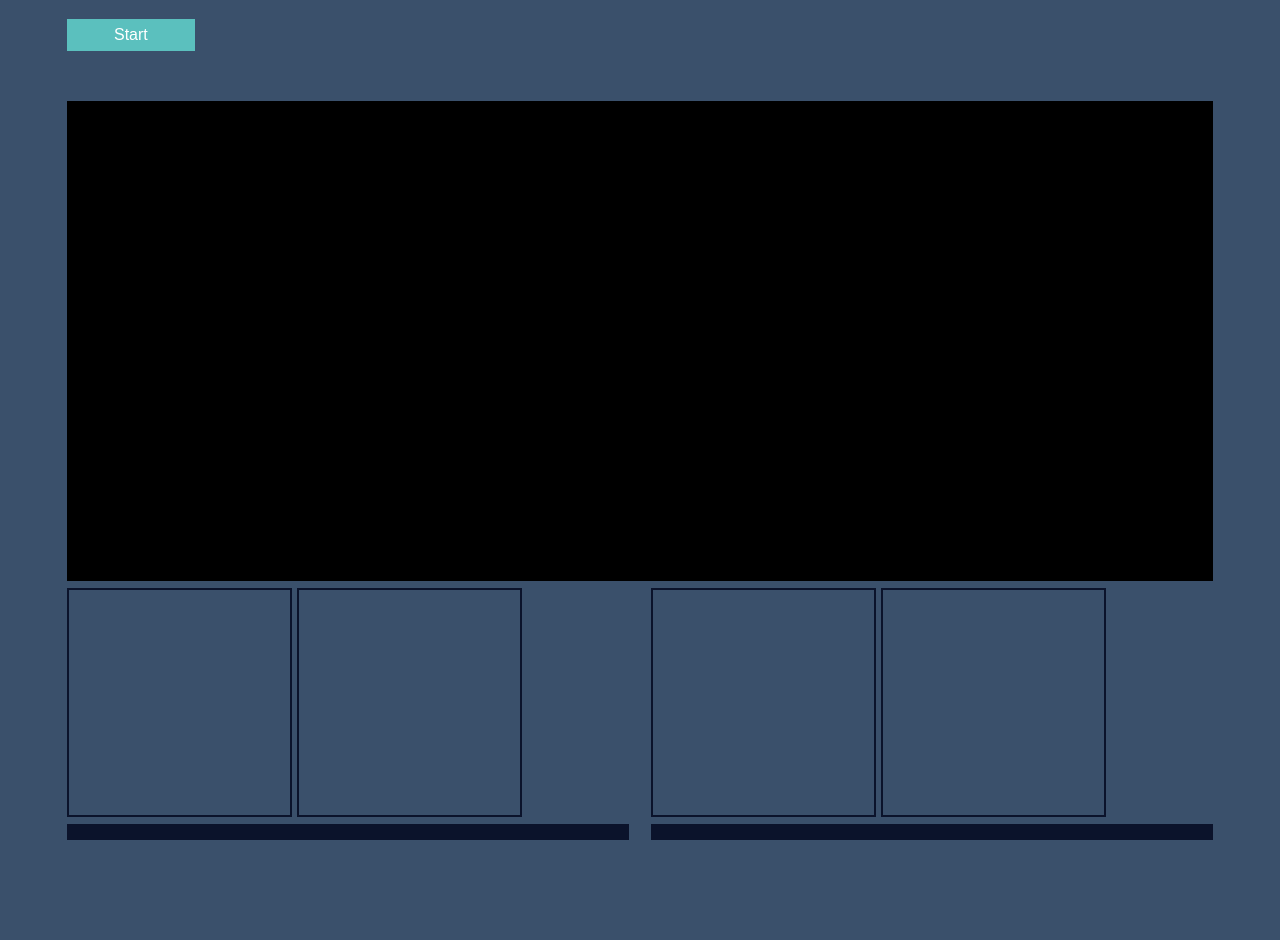
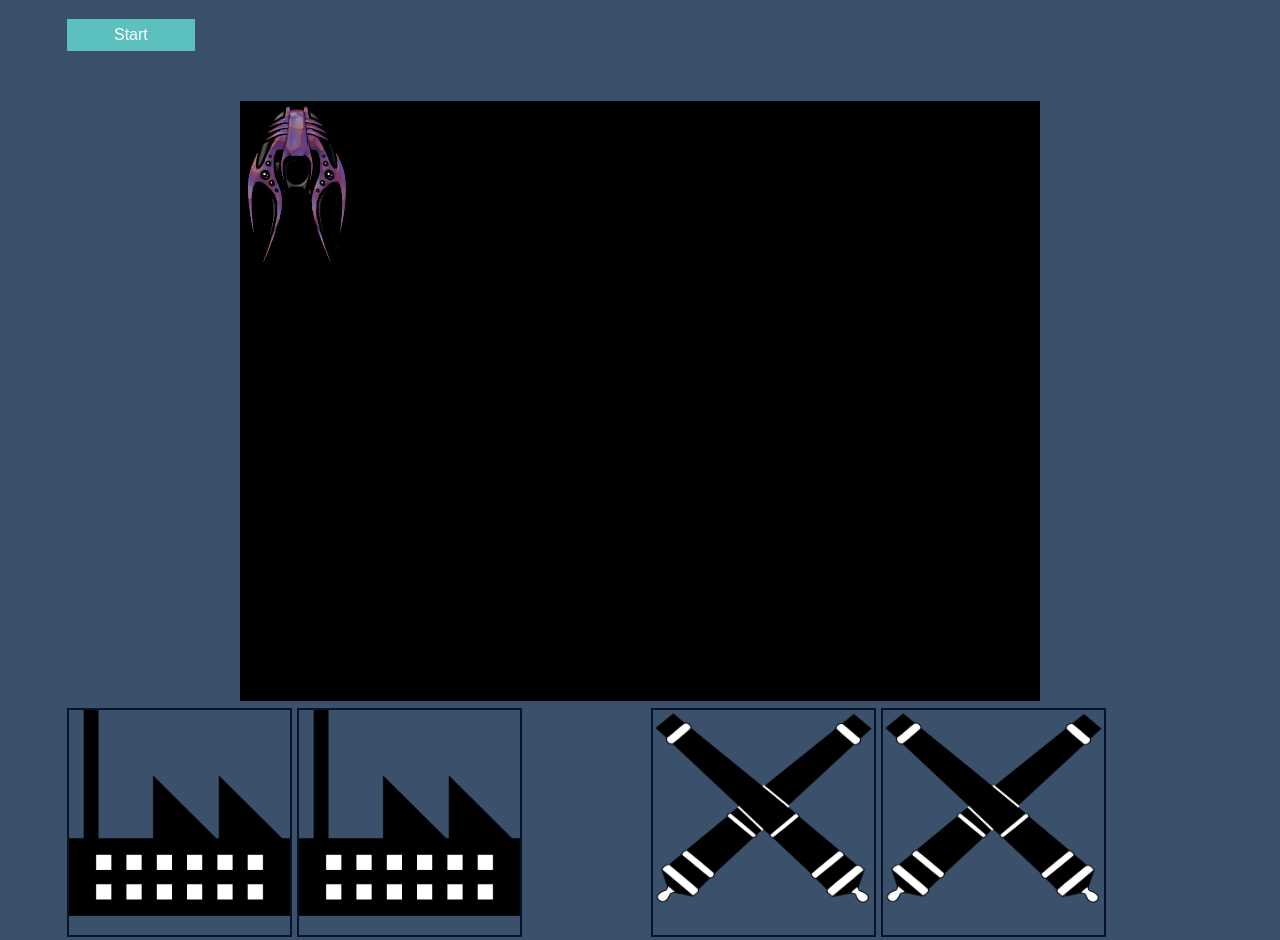
Before and after one commit to rickposp/BrowserGamePractice, a website with bundled scripts: page WebContent/index.html in a window 1280 px wide. Shown: the top 940 px of the page. Before the commit the page ends 840 px from the top, so only its background shows below. Built offline with nearby package versions, Linux system fonts and the light colour scheme; files whose address does not match are found by name.

Commit message:
- adding sprite to animation pane - fixing bug where bucket.get_name was being used instead of bucket.name - changing urls for images to pull from img folder instead of root directory to keep things organized

```diff
--- a/WebContent/gulpfile.babel.js
+++ b/WebContent/gulpfile.babel.js
@@ -21,7 +21,7 @@ gulp.task('clean', function() {
 
 gulp.task('images', ['clean'], function() {
 	return gulp.src("img/*.png")
-	.pipe(gulp.dest(dist_folder));
+	.pipe(gulp.dest(dist_folder + "/img/"));
 });
 
 gulp.task('main_script', ['clean'], function(){
--- a/WebContent/scripts/modules/distribution.js
+++ b/WebContent/scripts/modules/distribution.js
@@ -44,7 +44,7 @@ export default function (empty_buckets){
 
 		this.get_bucket_by_name = function(bucket_name){
 			return _buckets.filter(function(bucket){
-				return bucket.get_name() == bucket_name;
+				return bucket.name == bucket_name;
 			})[0];
 		}
 
--- a/WebContent/scripts/modules/game.js
+++ b/WebContent/scripts/modules/game.js
@@ -138,6 +138,34 @@ export default function Game(){
 					draw(delta)
 				);
 
+				//Create a Pixi Application
+				let app = new PIXI.Application({
+				    width: 800,
+				    height: 600,
+				    antialiasing: true,
+				    transparent: false,
+				    resolution: 1
+				  }
+				);
+
+				//Add the canvas that Pixi automatically created for you to the HTML document
+				document.getElementById("animation_pane").appendChild(app.view);
+
+				//load an image and run the `setup` function when it's done
+				PIXI.loader
+				  .add("img/alien4.png")
+				  .load(setup);
+
+				//This `setup` function will run when the image has loaded
+				function setup() {
+
+				  //Create the cat sprite
+				  let ship = new PIXI.Sprite(PIXI.loader.resources["img/alien4.png"].texture);
+
+				  //Add the cat to the stage
+				  app.stage.addChild(ship);
+				}
+
 				let initial_attack_imminent_timer = new GameEngineTimer(game_constants["ai"]["attack"]["imminent_base_timer"]);
 				initial_attack_imminent_timer.on('end', attack_imminent_callbck);
 				initial_attack_imminent_timer.start();
--- a/WebContent/styles.css
+++ b/WebContent/styles.css
@@ -31,22 +31,22 @@
 }
 
 #buy_small_factory{
-    background: url(factory_icon.png) no-repeat;
+    background: url(img/factory_icon.png) no-repeat;
     background-size: 100%;
 }
 
 #buy_large_factory{
-    background: url(factory_icon.png) no-repeat;
+    background: url(img/factory_icon.png) no-repeat;
     background-size: 100%;
 }
 
 #buy_light_turret{
-    background: url(crossed_cannons.png) no-repeat;
+    background: url(img/crossed_cannons.png) no-repeat;
     background-size: 100%;
 }
 
 #buy_heavy_turret{
-    background: url(crossed_cannons.png) no-repeat;
+    background: url(img/crossed_cannons.png) no-repeat;
     background-size: 100%;
 }
 
@@ -108,9 +108,10 @@ p{
 
 #animation_pane{
 	background: black;
-	width: 90%;
-    height: 480px;
-    margin: auto;
+	width: 800px;
+    height: 600px;
+    margin-left: auto;
+    margin-right: auto;
     clear: both;
 }
 
```
